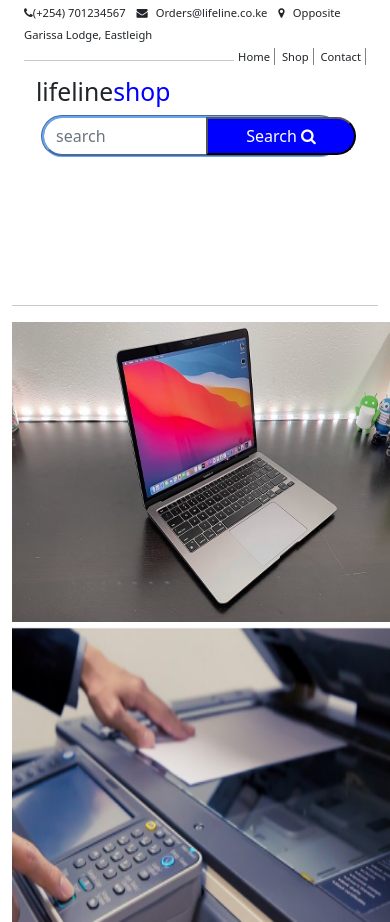
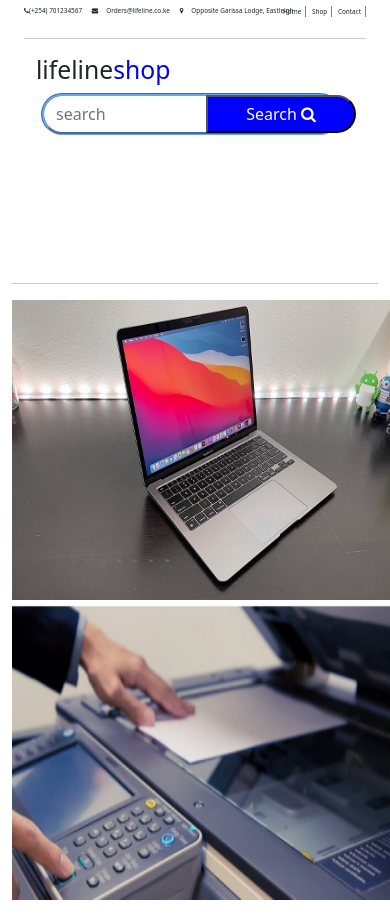
Before and after one commit to Stephen11221/Lifelineshop, a plain HTML site: page index.html in a window 390 px wide. Shown: the top 922 px of the page. Drawn offline with Linux system fonts and the light colour scheme.

Commit message:
Add files via upload

```diff
--- a/style.css
+++ b/style.css
@@ -195,12 +195,12 @@ ul li {
 
 @media screen and (max-width: 750px) {
     .contact {
-        font-size: 0.7rem;
+        font-size: 0.4rem;
     }
 
     .sub-navigation {
-        margin-top: 5px;
-        font-size: 0.7rem;
+        margin-top: -15px;
+        font-size: 0.4rem;
     }
 
     .icon {
```
